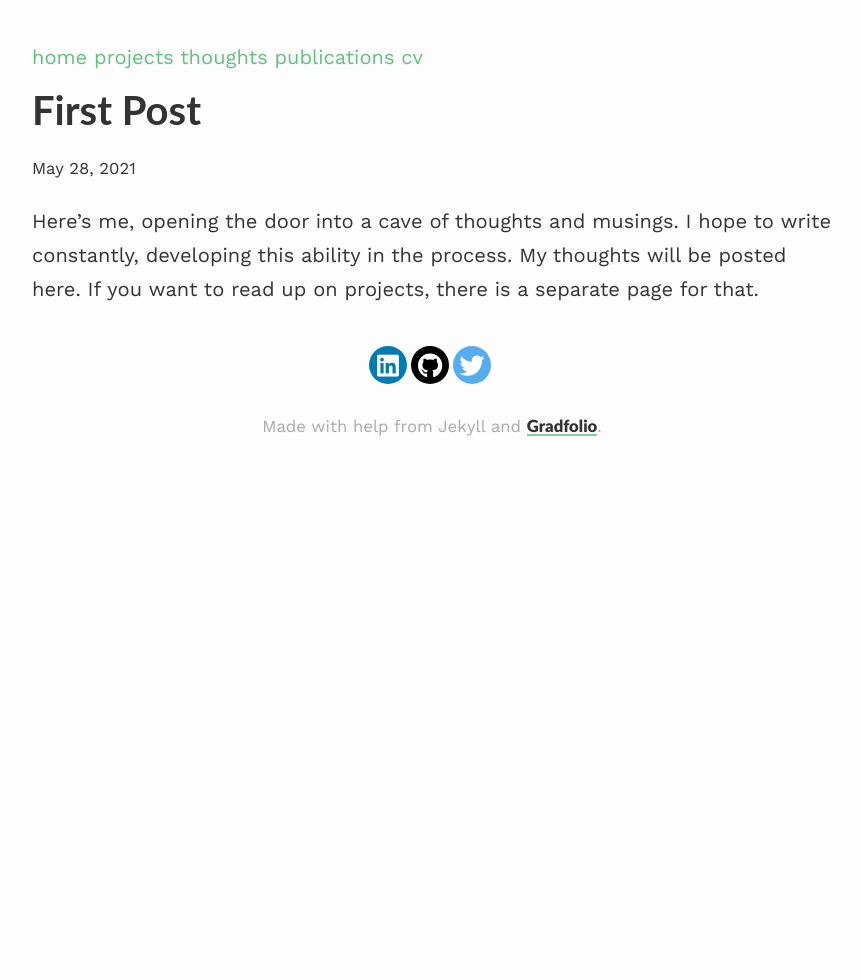
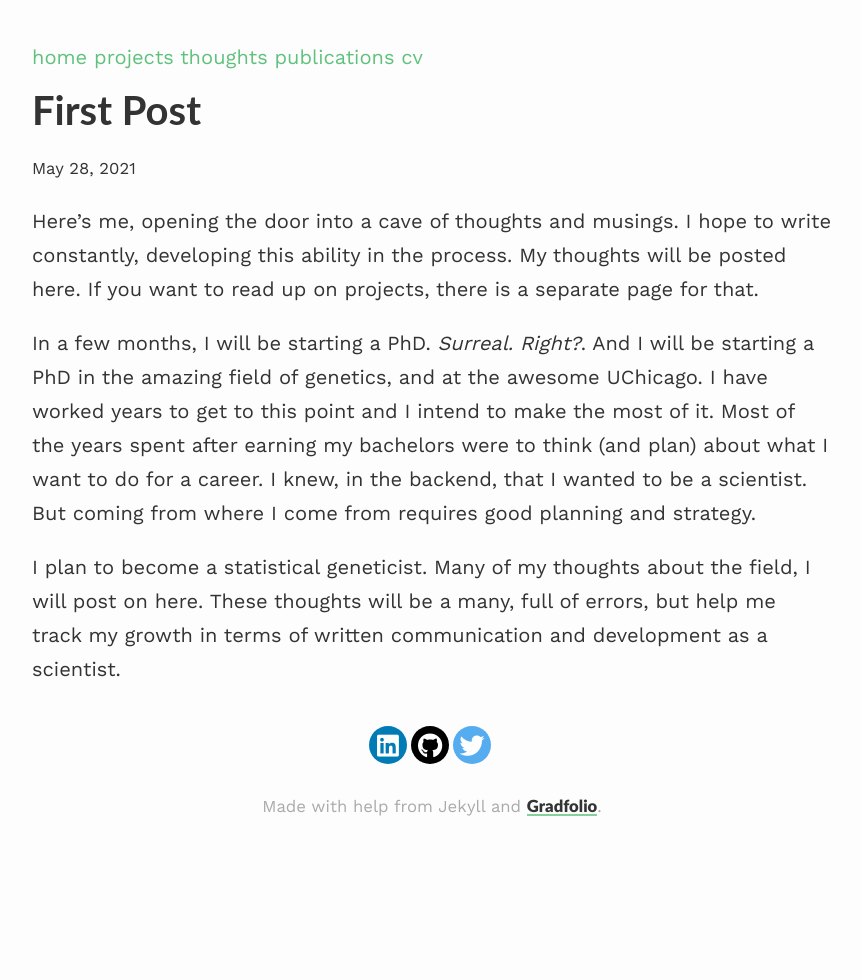
Before and after one commit to tobbyxy/temipete.github.io, a Jekyll site: the page built from _posts/2021-05-28-first-post.md, in a window 1280 px wide. Shown: the whole page, without its empty margins (208-1069 px from the left). Built offline with Jekyll 4.4.1, drawn with Linux system fonts in a browser that asks for light colours; nearby versions of some CDN libraries; our own code applies the rules of GitHub Pages for plain Markdown files.

Commit message:
Update 2021-05-28-first-post.md

```diff
--- a/_posts/2021-05-28-first-post.md
+++ b/_posts/2021-05-28-first-post.md
@@ -1,3 +1,7 @@
 
 Here's me, opening the door into a cave of thoughts and musings. I hope to write constantly, developing this ability in the process.
 My thoughts will be posted here. If you want to read up on projects, there is a separate page for that.
+
+In a few months, I will be starting a PhD. *Surreal. Right?*. And I will be starting a PhD in the amazing field of genetics, and at the awesome UChicago. I have worked years to get to this point and I intend to make the most of it. Most of the years spent after earning my bachelors were to think (and plan) about what I want to do for a career. I knew, in the backend, that I wanted to be a scientist. But coming from where I come from requires good planning and strategy.
+
+I plan to become a statistical geneticist. Many of my thoughts about the field, I will post on here. These thoughts will be a many, full of errors, but help me track my growth in terms of written communication and development as a scientist.
```
